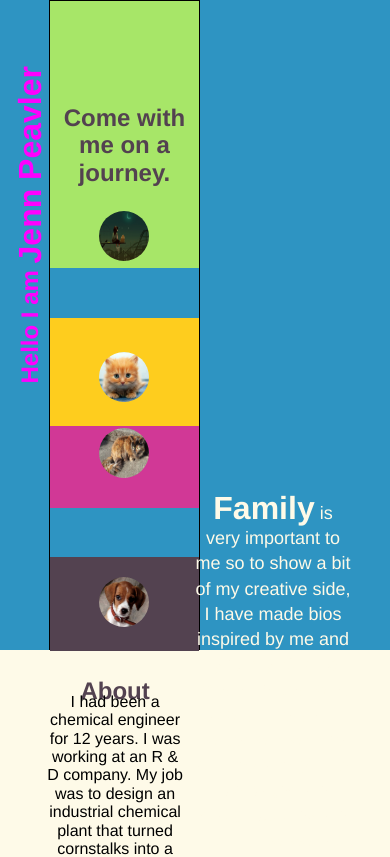
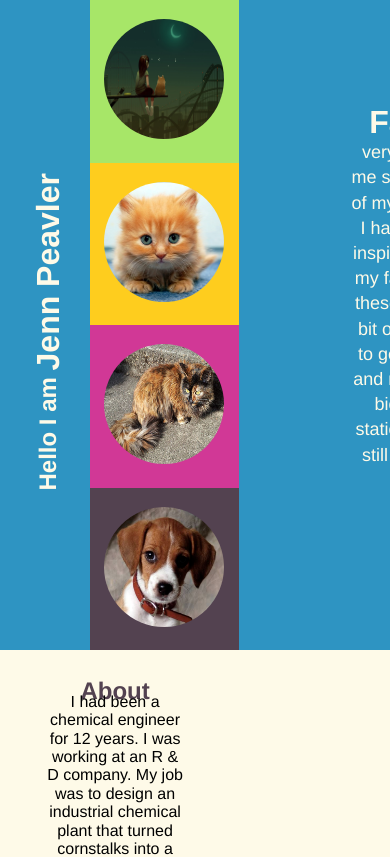
Before and after one commit to jennPeavler/personal-site, a React (Create React App) app: page / in a window 390 px wide. Shown: the top 857 px of the page. Built offline with nearby package versions, Linux system fonts and the light colour scheme.

Commit message:
family section responsive

```diff
--- a/src/assets/styles/Family.css
+++ b/src/assets/styles/Family.css
@@ -1,7 +1,10 @@
+#section1 {
+  height: 650px;
+  background: #2E94C2;
+}
+
 #hi {
   font-size: 24px;
-  display: inline-block;
-  /*width: 20%;*/
   float: left;
   writing-mode: tb-rl;
   transform: rotate(180deg);
@@ -15,16 +18,11 @@
   font-weight: bold;
 }
 
-#section1 {
-  background: #2E94C2;
-  height: 650px;
-}
-
 #intro {
   font-size: 18px;
   position: absolute;
   padding-left: 50%;
-  margin-top: -40%;
+  margin-top: -420px;
   width: 40%;
   color: #FEFAE8;
   line-height: 1.4em;
@@ -115,76 +113,68 @@
 }
 
 
-@media (max-width: 1279px) {
+@media screen and (max-width: 1279px) {
 
   #hi {
-    color: magenta;
+    margin-left: 3%;
+    margin-top: 20%;
   }
 
   #link-section {
     display: flex;
     flex-direction: column;
-    border: 1px solid black;
     width: 25%;
     height: 100%;
-    justify-content: space-around;
-    margin: 0
+    margin-left: 15%;
   }
 
   .section1-div {
     width: 100%;
   }
 
-  #div1-1 {
-    width: 100%;
-    margin: 0;
-  }
-
-  #sme-img {
-    height: 50px;
-    width: 50px;
-  }
-
-  #div1-2 {
-    width: 100%;
-    margin: 0;
-    padding: 0;
-    height: 200px;
-    padding-top: 10%;
-  }
-
-  #dragon-img {
-    height: 50px;
-    width: 50px;
-  }
-
-  #div1-3 {
-    width: 100%;
-    margin: 0;
-    padding: 0;
-    height: 200px;
-  }
-
-  #lullaby-img {
-    height: 50px;
-    width: 50px;
-  }
-
+  #div1-1,
+  #div1-2,
+  #div1-3,
   #div1-4 {
     width: 100%;
     margin: 0;
-    padding: 0;
-    height: 200px;
+    height: 25%;
+    justify-content: center;
   }
 
+  #div1-1 h2 {
+    display: none;
+  }
+
+  #sme-img,
+  #dragon-img,
+  #lullaby-img,
   #dexter-img {
-    height: 50px;
-    width: 50px;
+    height: 120px;
+    width: 120px;
+    margin: 0;
   }
 
   #quote,
   .quote-swirl {
     display: none;
   }
+}
 
+@media screen and (max-width: 550px) {
+  #intro {
+    padding-left: 56%;
+    margin-top: -440px;
+  }
 }
+@media screen and (max-width: 440px) {
+  #intro {
+    padding-left: 90%;
+    margin-top: -540px;
+    width: 40%;
+  }
+
+  #hi {
+    margin-top: 29%;
+  }
+}
--- a/src/assets/styles/FunStuff.css
+++ b/src/assets/styles/FunStuff.css
@@ -49,7 +49,7 @@
   margin-left: 12%;
 }
 
-#div1-2 {
+#fun-stuff-div1-2 {
   background: #FECD1E;
   height: 35%;
   margin-top: 33%;
@@ -84,12 +84,7 @@
   text-align: center;
 }
 
-#lullaby-img {
-  margin-top: 5%;
-  margin-bottom: 30%;
-}
-
-#div1-4 {
+#fun-stuff-div1-4 {
   background: #534250;
   height: 35%;
   margin-top: 33%;
--- a/src/components/FunStuff/FunStuff.js
+++ b/src/components/FunStuff/FunStuff.js
@@ -10,13 +10,13 @@ export const FunStuff = () => {
       </div>
       <p id='FunStuff-intro'><span className='bigBold'>Passion</span> is my middle name.  I play pinball competitively.  Once a casual spectator came up to me after I finished playing a game.  He said to me, 'I hope to be as passionate about <span id='italics'>anything</span> in my life as you are about pinball.'  It was one of the best compliments that I have ever received.
       <br/><br/>I love to cook, travel, hike and play pinball.  I like to run, bike and stay active.  I enjoy working with my hands, <span className='bigBold'>fixing</span> up pinball machines, working on cars, tinkering around the house.  I enjoy learning almost anything.  Some of my favorite things to <span className='bigBold'>learn</span> are languages (spoken and programmable), rule sets, and techniques.</p>
-      <div className='section1-div' id='div1-2'>
+      <div className='section1-div' id='fun-stuff-div1-2'>
         <img className='circle-images' id='travel-img' src={require('../../assets/images/FunStuff/travel.svg')} />
       </div>
       <div className='section1-div' id='about-div1-3'>
         <img id='cooking-img' className='circle-images' src={require('../../assets/images/FunStuff/cool-lion.jpg')} />
       </div>
-      <div className='section1-div' id='div1-4'>
+      <div className='section1-div' id='fun-stuff-div1-4'>
         <img id='cooking-img' className='circle-images' src={require('../../assets/images/FunStuff/hiking.svg')} />
       </div>
     </section>
```
